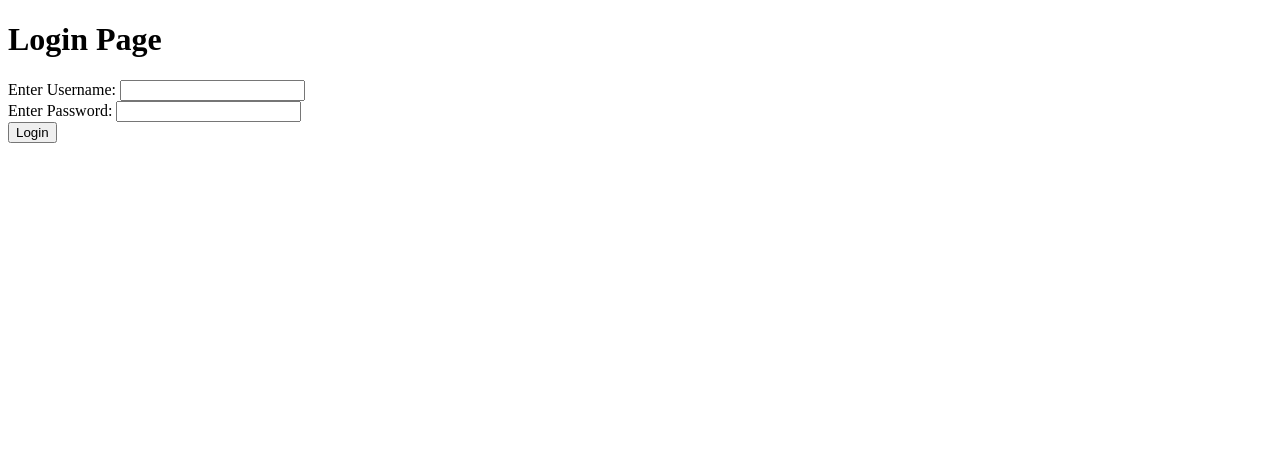
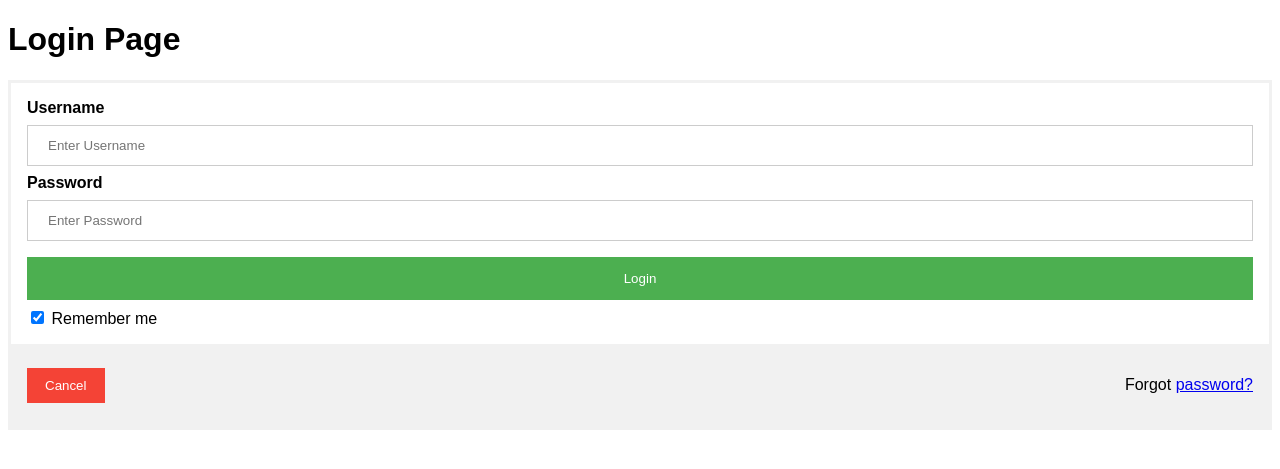
Before and after one commit to kagithasairakesh/Criminal_Investigation_Tracker_with_Suspect_Prediction, a Django app: page /login/ in a window 1280 px wide. Shown: the top 469 px of the page. Run offline with Django 3.2, Linux system fonts and the light colour scheme.

Commit message:
login UI

```diff
--- a/templates/login.html
+++ b/templates/login.html
@@ -2,14 +2,79 @@
 <html>
 <head>
 	<title>Login</title>
+	<meta name="viewport" content="width=device-width, initial-scale=1">
+<style>
+body {font-family: Arial, Helvetica, sans-serif;}
+form {border: 3px solid #f1f1f1;}
+
+input[type=text], input[type=password] {
+  width: 100%;
+  padding: 12px 20px;
+  margin: 8px 0;
+  display: inline-block;
+  border: 1px solid #ccc;
+  box-sizing: border-box;
+}
+
+button {
+  background-color: #4CAF50;
+  color: white;
+  padding: 14px 20px;
+  margin: 8px 0;
+  border: none;
+  cursor: pointer;
+  width: 100%;
+}
+
+button:hover {
+  opacity: 0.8;
+}
+
+.cancelbtn {
+  width: auto;
+  padding: 10px 18px;
+  background-color: #f44336;
+}
+
+.container {
+  padding: 16px;
+}
+
+span.psw {
+  float: right;
+  padding-top: 16px;
+}
+
+/* Change styles for span and cancel button on extra small screens */
+@media screen and (max-width: 300px) {
+  span.psw {
+     display: block;
+     float: none;
+  }
+  .cancelbtn {
+     width: 100%;
+  }
+}
+</style>
 </head>
 <body>
 	<h1>Login Page</h1>
 	<form method="POST" action="/login/">
 		{% csrf_token %}
-		Enter Username: <input type="text" name="username"><br>
-		Enter Password: <input type="password" name="password"><br>
-		<button>Login</button>
+		<div class="container">
+    	<label for="uname"><b>Username</b></label>
+		<input type="text" placeholder="Enter Username" name="username" required>
+		<label for="psw"><b>Password</b></label>
+		<input type="password" placeholder="Enter Password" name="password" required>
+		<button type="submit">Login</button>
+    <label>
+      <input type="checkbox" checked="checked" name="remember"> Remember me
+    </label>
+  </div>
+  <div class="container" style="background-color:#f1f1f1">
+    <button type="button" class="cancelbtn">Cancel</button>
+    <span class="psw">Forgot <a href="#">password?</a></span>
+  </div>
 
 
 	</form>
```
Also changed, not shown: Admin/migrations/0011_auto_20201112_0552.py (added), db.sqlite3.
